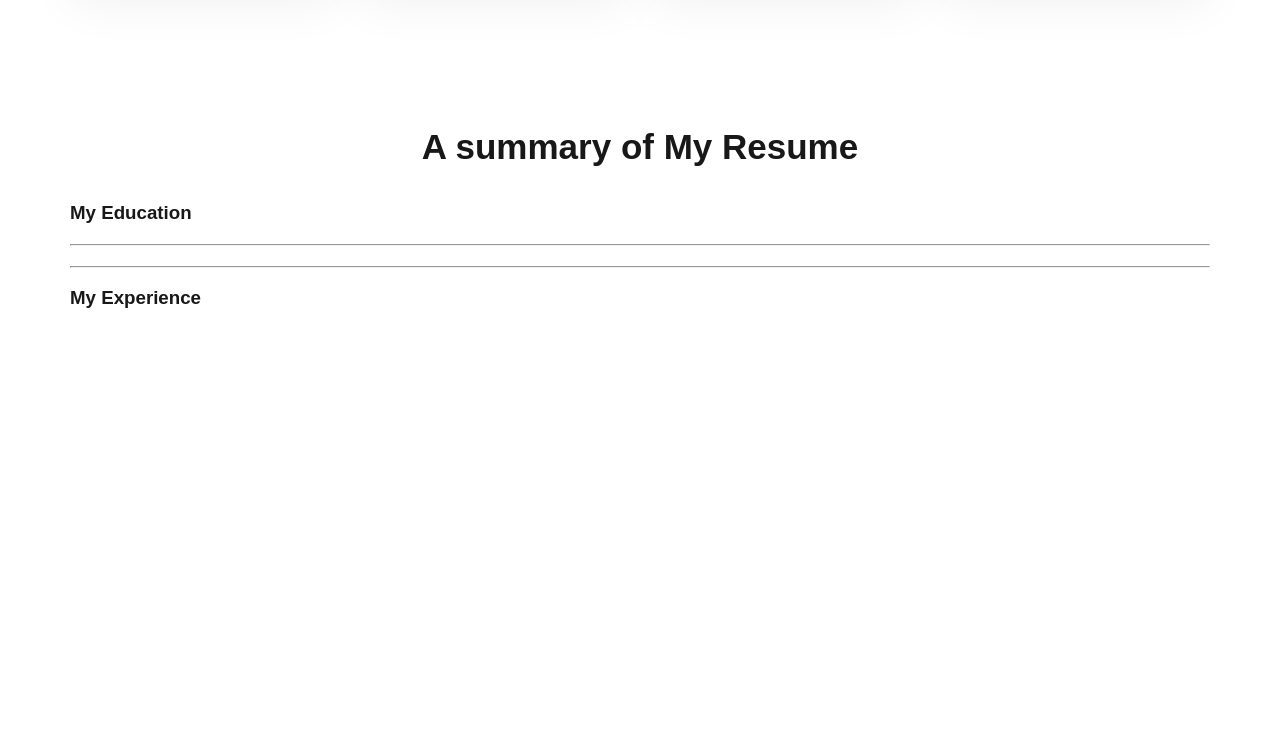
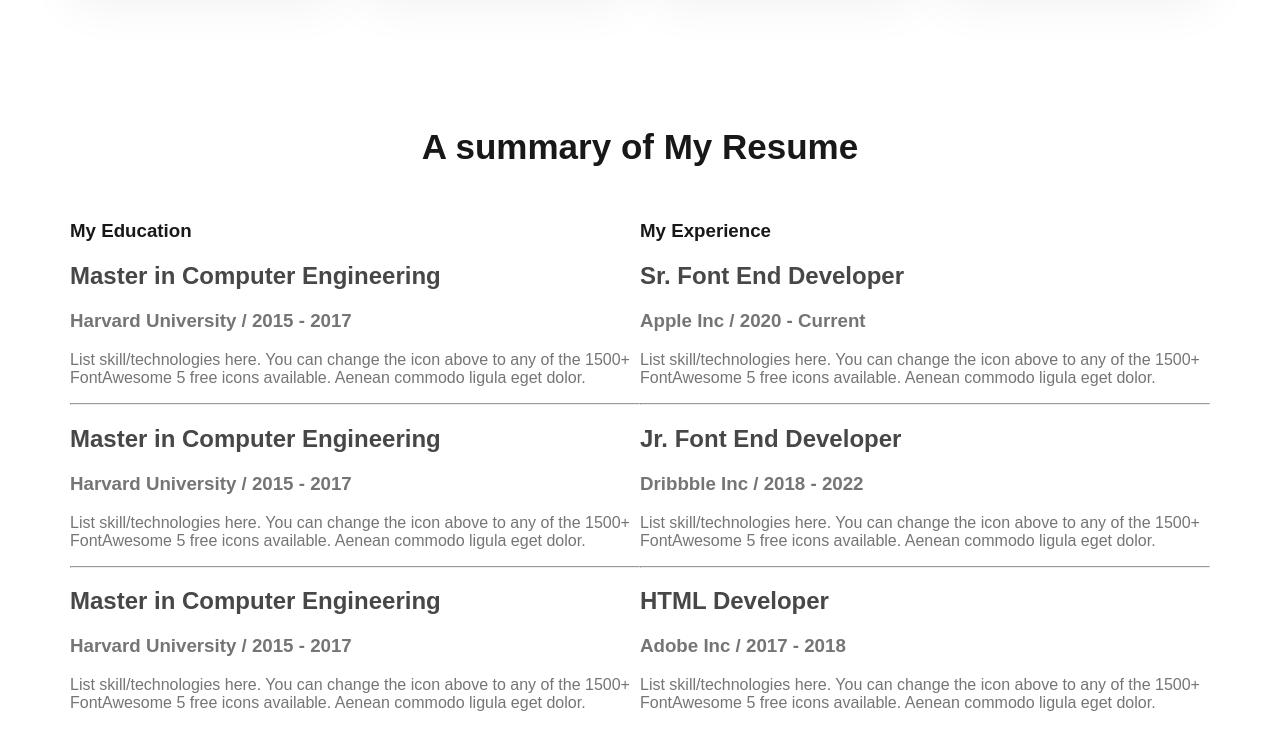
Before and after one commit to ParvezLM10/my-portfolio-web, a plain HTML site: page index.html in a window 1280 px wide. Shown: the part 1875-2611 px from the top of the page. Before the commit the page ends 2203 px from the top, so only its background shows below. Drawn offline with Linux system fonts and the light colour scheme; a web font is replaced by a local one.

Commit message:
resume addet section

```diff
--- a/index.html
+++ b/index.html
@@ -97,29 +97,55 @@
                 <div class="resume-column">
                     <h3 class="resume-column-title">My Education</h3>
                     <div class="resume-item">
-                        <h2 class="resume-item-title"></h2>
-                        <h3 class="resume-item-instiute"></h3>
-                        <p class="resume-item-description"></p>
+                        <h2 class="resume-item-title">Master in Computer Engineering</h2>
+                        <h3 class="resume-item-instiute">Harvard University / 2015 - 2017</h3>
+                        <p class="resume-item-description">List skill/technologies here. You can change the icon above
+                            to any of the 1500+ FontAwesome 5 free icons available. Aenean commodo ligula eget dolor.</p>
                     </div>
                     <hr>
                     <div class="resume-item">
-                        <h2 class="resume-item-title"></h2>
-                        <h3 class="resume-item-instiute"></h3>
-                        <p class="resume-item-description"></p>
+                        <h2 class="resume-item-title">Master in Computer Engineering</h2>
+                        <h3 class="resume-item-instiute">Harvard University / 2015 - 2017</h3>
+                        <p class="resume-item-description">List skill/technologies here. You can change the icon above
+                            to any of the 1500+ FontAwesome 5 free icons available. Aenean commodo ligula eget dolor.</p>
                     </div>
                     <hr>
                     <div class="resume-item">
-                        <h2 class="resume-item-title"></h2>
-                        <h3 class="resume-item-instiute"></h3>
-                        <p class="resume-item-description"></p>
+                        <h2 class="resume-item-title">Master in Computer Engineering</h2>
+                        <h3 class="resume-item-instiute">Harvard University / 2015 - 2017</h3>
+                        <p class="resume-item-description">List skill/technologies here. You can change the icon above
+                            to any of the 1500+ FontAwesome 5 free icons available. Aenean commodo ligula eget dolor.</p>
                     </div>
+                </div>
+                <!-- my experience part -->
+                <div class="resume-column">
+                    <h3 class="resume-column-title">My Experience</h3>
+                    <div class="resume-item">
+                        <h2 class="resume-item-title">Sr. Font End Developer</h2>
+                        <h3 class="resume-item-instiute">Apple Inc / 2020 - Current</h3>
+                        <p class="resume-item-description">List skill/technologies here. You can change the icon above
+                            to any of the 1500+ FontAwesome 5 free icons available. Aenean commodo ligula eget dolor.</p>
+                    </div>
+                    <hr>
+                    <div class="resume-item">
+                        <h2 class="resume-item-title">Jr. Font End Developer</h2>
+                        <h3 class="resume-item-instiute">Dribbble Inc / 2018 - 2022</h3>
+                        <p class="resume-item-description">List skill/technologies here. You can change the icon above
+                            to any of the 1500+ FontAwesome 5 free icons available. Aenean commodo ligula eget dolor.</p>
+                    </div>
+                    <hr>
+                    <div class="resume-item">
+                        <h2 class="resume-item-title">HTML Developer</h2>
+                        <h3 class="resume-item-instiute">Adobe Inc / 2017 - 2018</h3>
+                        <p class="resume-item-description">List skill/technologies here. You can change the icon above
+                            to any of the 1500+ FontAwesome 5 free icons available. Aenean commodo ligula eget dolor.</p>
+                    </div>
+                </div>
 
 
 
 
-                </div>
-                <div class="resume-column">
-                    <h3 class="resume-column-title">My Experience</h3>
+
                 </div>
             </div>
          </section>
--- a/style-CSS/portfolio.css
+++ b/style-CSS/portfolio.css
@@ -195,3 +195,19 @@ main section{
     font-size: 20p;
     font-weight: 700;
 }
+
+.resume-container{
+    display: flex;
+}
+
+.resume-item-description{
+    color: #757575;
+}
+.resume-item-title{
+
+    color:#474747;
+}
+.resume-item-instiute{
+    color:#757575;
+
+}
```
